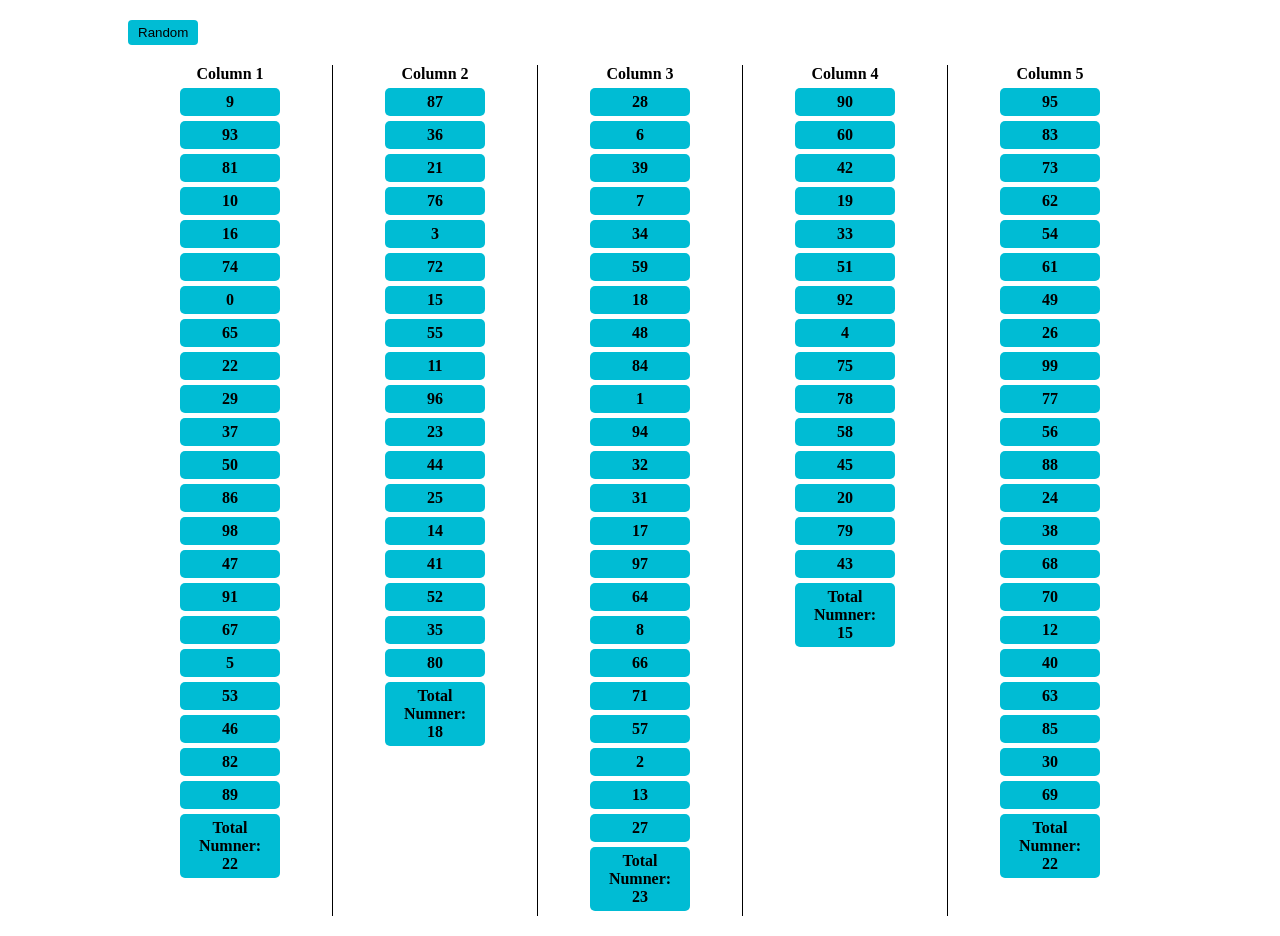
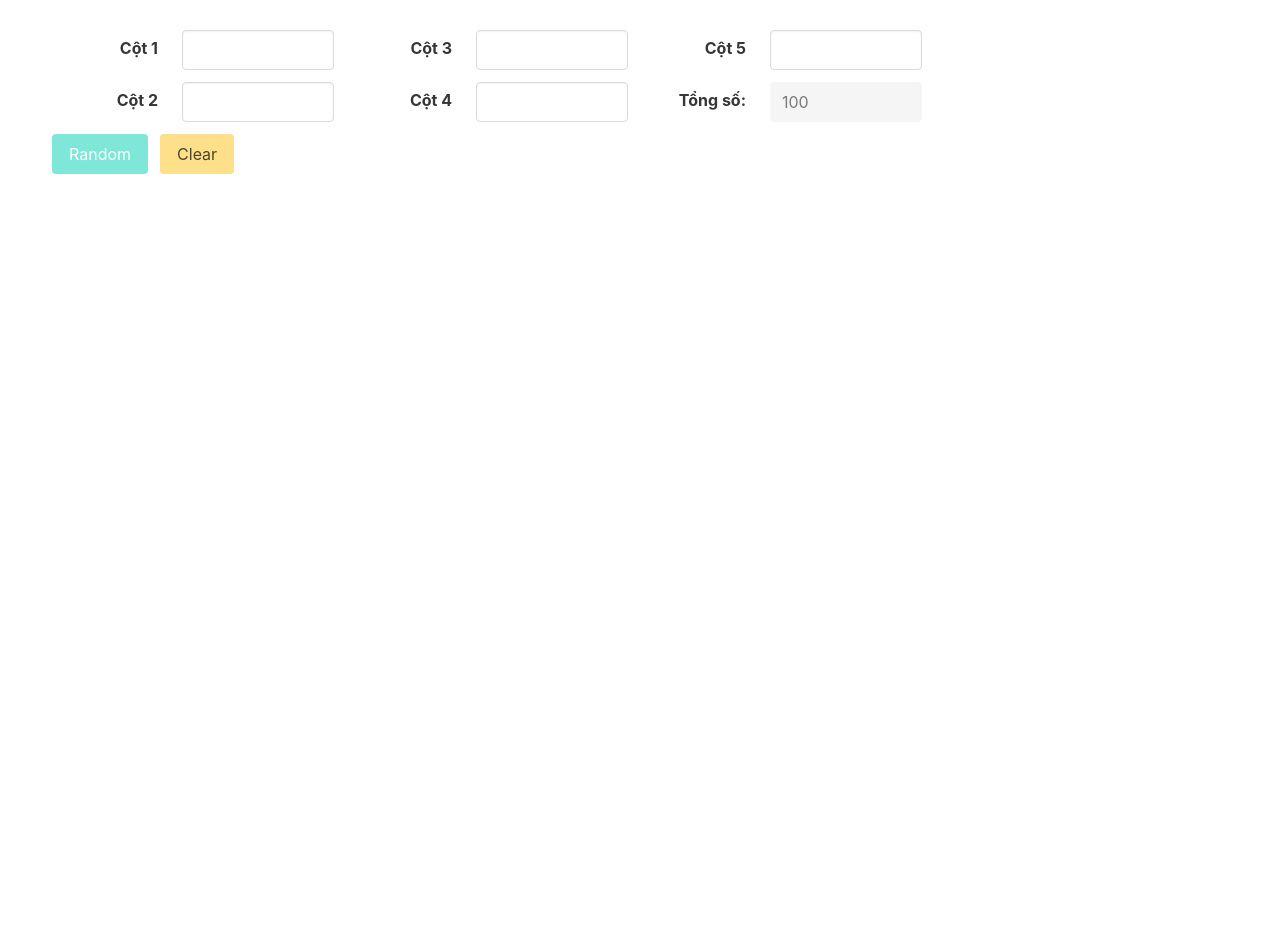
Before and after one commit to dungbv2201/random-number, a plain HTML site: page index.html in a window 1280 px wide. After the commit the page ends 800 px from the top, so only its background shows below. Drawn offline with nearby package versions, Linux system fonts and the light colour scheme.

Commit message:
implement with vuejs

```diff
--- a/index.html
+++ b/index.html
@@ -6,117 +6,216 @@
 	      content="width=device-width, user-scalable=no, initial-scale=1.0, maximum-scale=1.0, minimum-scale=1.0">
 	<meta http-equiv="X-UA-Compatible" content="ie=edge">
 	<title>Document</title>
+	<script src="https://cdn.jsdelivr.net/npm/vue@2/dist/vue.js"></script>
+	<link rel="stylesheet" href="https://cdn.jsdelivr.net/npm/bulma@0.9.3/css/bulma-rtl.min.css">
 	<style>
 		*{
 			padding: 0;
 			margin: 0;
 		}
-		body{
+		.container{
+			margin-top: 30px;
 		}
-		.container{
-			width: 80%;
-			margin: 20px auto;
-		}
-		.d-flex{
-			display: flex;
-		}
-		.col{
-			width: calc(100% / 5);
-			text-align: center;
-		}
-		#btn-random{
-			border: 0;
-			outline: none;
-			padding: 5px 10px;
-			background: #00bcd4;
-			cursor: pointer;
-			border-radius: 4px;
-			margin-bottom: 20px;
-
-		}
-		#btn-random:hover{
-			color: #fff;
-		}
-		.col:not(:last-child){
-			border-right: 1px solid;
-		}
-		.number{
-			width: 80px;
-			padding: 5px 10px;
-			background: #00bcd4;
-			margin: 5px auto;
-			border-radius: 5px;
+		.item{
+			font-size: 20px;
 		}
 	</style>
 </head>
 <body>
-<div class="container">
-	<button id="btn-random">Random</button>
-	<div class="d-flex">
-		<div class="col col-1">
-			<strong>Column 1</strong>
-			<div class="row-number"></div>
+<div class="container" id="app">
+	<div class="columns">
+		<div class="column is-3">
+			<form-input name="Cột 1" v-model.lazy="cols.col1" :key="`number1`+key"></form-input>
+			<form-input name="Cột 2" v-model="cols.col2" :key="`number2`+key"></form-input>
 		</div>
-		<div class="col col-2">
-			<strong>Column 2</strong>
-			<div class="row-number"></div>
+		<div class="column is-3">
+			<form-input name="Cột 3" v-model="cols.col3" :key="`number3`+key"></form-input>
+			<form-input name="Cột 4" v-model="cols.col4" :key="`number4`+key"></form-input>
 		</div>
-		<div class="col col-3">
-			<strong>Column 3</strong>
-			<div class="row-number"></div>
+		<div class="column is-3">
+			<form-input name="Cột 5" v-model="cols.col5" :key="`number5`+key"></form-input>
+			<div class="field is-horizontal">
+				<div class="field-label is-normal mr-5">
+					<label class="label" style="width: 70px">Tổng số:</label>
+				</div>
+				<div class="field-body">
+					<div class="field">
+						<p class="control">
+							<input class="input" type="number" :value="total" width="60px" readonly disabled/>
+						</p>
+					</div>
+				</div>
+			</div>
 		</div>
-		<div class="col col-4">
-			<strong>Column 4</strong>
-			<div class="row-number"></div>
+	</div>
+	<div class="columns">
+		<button class="button is-primary mr-3" :disabled="invalidButton" @click="randomNumber">Random</button>
+		<button class="button is-warning" @click="clearForm">Clear</button>
+	</div>
+	<div class="columns" v-if="number1.length > 0">
+		<div class="column">
+			<div class="card text-center" style="text-align:center;padding: 10px 0">
+				<h3 class="text-center"><strong>Cột 1</strong></h3>
+				<div class="card-content">
+					<div v-for="item of number1" class="item">{{ item }}</div>
+				</div>
+			</div>
 		</div>
-		<div class="col col-5">
-			<strong>Column 5</strong>
-			<div class="row-number"></div>
+		<div class="column">
+			<div class="card text-center" style="text-align:center;padding: 10px 0">
+				<h3 class="text-center"><strong>Cột 2</strong></h3>
+				<div class="card-content">
+					<div v-for="item of number2" class="item">{{ item }}</div>
+				</div>
+			</div>
+		</div>
+		<div class="column">
+			<div class="card text-center" style="text-align:center;padding: 10px 0">
+				<h3 class="text-center"><strong>Cột 3</strong></h3>
+				<div class="card-content">
+					<div v-for="item of number3" class="item">{{ item }}</div>
+				</div>
+			</div>
+		</div>
+		<div class="column">
+			<div class="card text-center" style="text-align:center;padding: 10px 0">
+				<h3 class="text-center"><strong>Cột 4</strong></h3>
+				<div class="card-content">
+					<div v-for="item of number4" class="item">{{ item }}</div>
+				</div>
+			</div>
+		</div>
+		<div class="column">
+			<div class="card text-center" style="text-align:center;padding: 10px 0">
+				<h3 class="text-center"><strong>Cột 5</strong></h3>
+				<div class="card-content">
+					<div v-for="item of number5" class="item">{{ item }}</div>
+				</div>
+			</div>
 		</div>
 	</div>
 </div>
+
+<script type="text/x-template" id="basic-input">
+	<div class="field is-horizontal">
+		<div class="field-label is-normal mr-5">
+			<label class="label" style="width: 70px">{{ name }}</label>
+		</div>
+		<div class="field-body">
+			<div class="field">
+				<p class="control">
+					<input class="input" type="number" @blur="handleInput" :value="content" width="60px"/>
+				</p>
+			</div>
+		</div>
+	</div>
+</script>
 <script>
-	function getRandomInt(min, max) {
-		min = Math.ceil(min);
-		max = Math.floor(max);
-		return Math.floor(Math.random() * (max - min + 1)) + min;
-	}
+	Vue.component('form-input',{
+		template: `#basic-input`,
+		props: ['name', 'value'],
+		data(){
+			return {
+				content: this.value
+			}
+		},
+		methods:{
+			handleInput(e){
+				this.content= e.target.value;
+				this.$emit('input', this.content)
+			}
+		}
+	})
+</script>
 
-	function calcCol(){
-		const arrayCol = [getRandomInt(15,23), getRandomInt(15,23),getRandomInt(15,23), getRandomInt(15,23)];
-		arrayCol[4] = 100 - arrayCol.reduce((item, curr) => item + curr,0);
-		let numbers = Array.from({length: 100}, (v, i) => i);
-		const cols = [];
-		arrayCol.forEach(function(item, index){
-			cols[index] =[]
-			for(let i = 0;i< item; i++){
-				let idex = getRandomInt(0,99);
-				while (numbers[idex] === undefined){
-					idex = getRandomInt(0,99);
+<script>
+	new Vue({
+		data(){
+			return {
+				msg: 34,
+				total: 100,
+				arrNumber: [],
+				cols:{
+					col1: null,
+					col2: null,
+					col3: null,
+					col4: null,
+					col5: null,
+				},
+				number1: [],
+				number2: [],
+				number3: [],
+				number4: [],
+				number5: [],
+				key:1,
+			}
+		},
+		created(){
+		},
+		watch: {
+			cols: {
+				handler({ col1, col2, col3, col4, col5}){
+					this.total = 100 - (Number(col1) + Number(col2) + Number(col3) +Number(col4) + Number(col5))
+				},
+				deep: true
+			}
+		},computed:{
+			invalidButton(){
+				const { col1, col2, col3, col4, col5 } = this.cols;
+				if(!col1 || !col2 || !col3 || !col4 || !col5){
+					return true;
 				}
-				const data = numbers[idex];
-				numbers.splice(idex,1);
-				cols[index].push(data);
+				return this.total !== 0;
+
 			}
-		});
-		return cols;
-	}
+		},
+		methods: {
+			randomNumber(){
 
-	function render(){
-		const data = calcCol();
-		data.forEach(function(item, index){
-			let content = '';
-			item.forEach(function(i,idx){
-				content +=`<div class="number"><strong>${i}</strong></div>`
-			})
-			content += `<div class="number"><strong>Total Numner: ${item.length}</strong></div>`;
-			document.querySelector(`.col-${index+1} .row-number`).innerHTML = content;
-		})
-	}
-	render();
-	document.querySelector('#btn-random').addEventListener('click',function (){
-		render();
-	})
+				let idx =1;
+				const arr =  Array.from({length: 100}, (v, i) => {
+					if(i >0 && i<10){
+						return '0'+i;
+					}
+					return i;
+				});
+				for (const [key, value] of Object.entries(this.cols)) {
+					this[`number${idx}`] = []
+					for(let i = 0; i< Number(value); i++){
+						let index = this.getRandomInt(0,99);
+						while (arr[index] === undefined){
+							index = this.getRandomInt(0,99);
+						}
+						const data = arr[index];
+						arr.splice(index,1);
+						this[`number${idx}`] = [...this[`number${idx}`], data]
+					}
+					idx++;
+				}
+
+			},
+			getRandomInt(min, max){
+				min = Math.ceil(min);
+				max = Math.floor(max);
+				return Math.floor(Math.random() * (max - min + 1)) + min;
+			},
+			clearForm(){
+				this.total = 100;
+				this.$set(this.cols, 'col1', null);
+				this.$set(this.cols, 'col2', null);
+				this.$set(this.cols, 'col3', null);
+				this.$set(this.cols, 'col4', null);
+				this.$set(this.cols, 'col5', null);
+				this.key ++;
+
+				this.number1 = [];
+				this.number2 = [];
+				this.number3 = [];
+				this.number4 = [];
+				this.number5 = [];
+			}
+		}
+	}).$mount('#app');
 </script>
 </body>
 </html>
```
